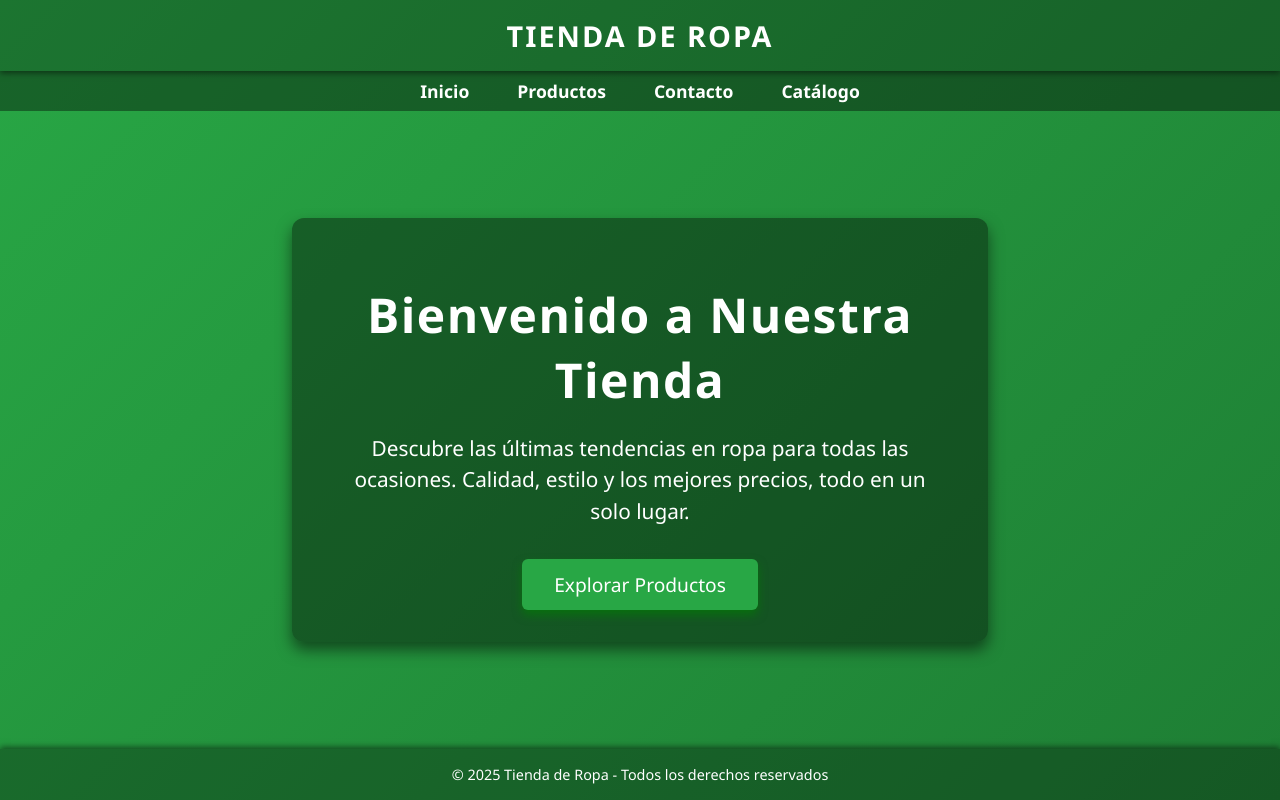
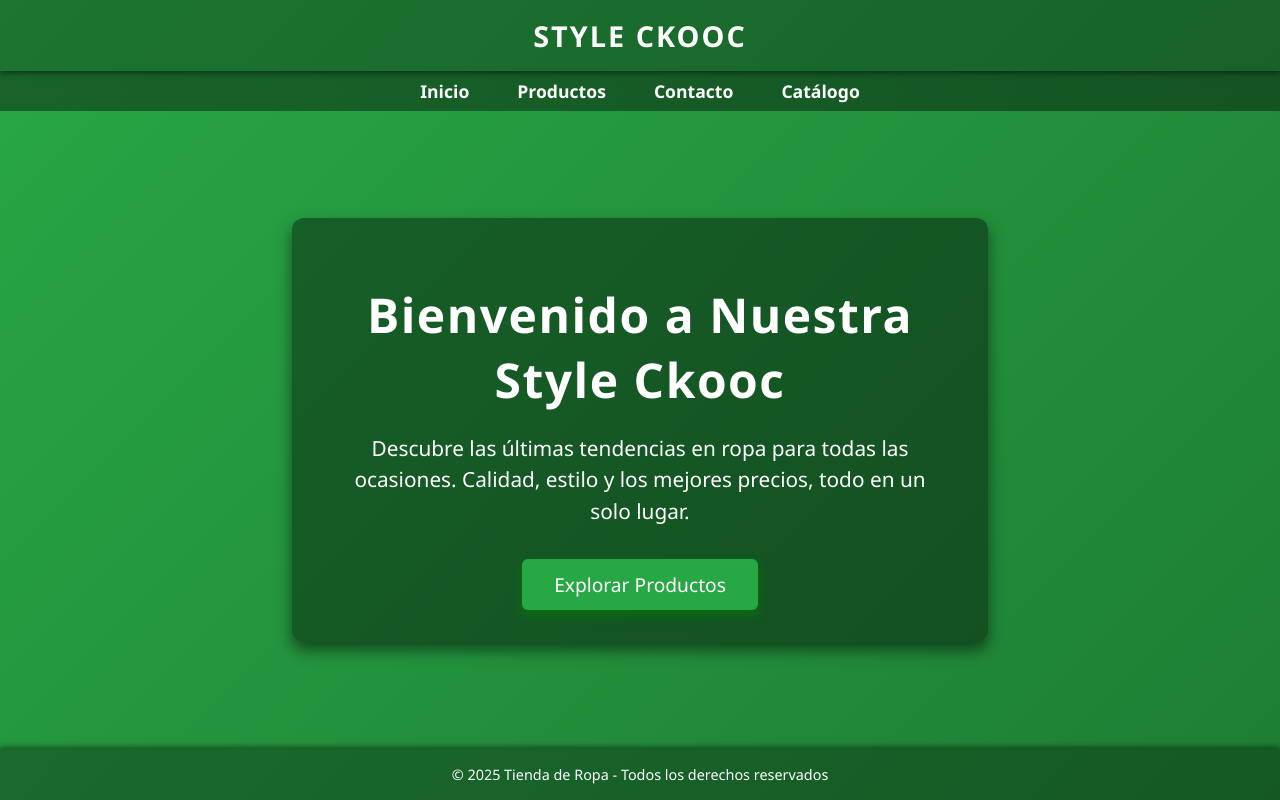
Before and after one commit to Alexis4201/Proyecto, a plain HTML site: page index.html in a window 1280 px wide. Drawn offline with Linux system fonts and the light colour scheme.

Commit message:
Cambiando el titulo del index

```diff
--- a/index.html
+++ b/index.html
@@ -9,7 +9,7 @@
 </head>
 <body>
   <header>
-    Tienda de Ropa
+    Style Ckooc
   </header>
 
   <nav>
@@ -23,7 +23,7 @@
 
   <main>
     <div class="welcome-container">
-      <h1>Bienvenido a Nuestra Tienda</h1>
+      <h1>Bienvenido a Nuestra Style Ckooc</h1>
       <p>Descubre las últimas tendencias en ropa para todas las ocasiones. Calidad, estilo y los mejores precios, todo en un solo lugar.</p>
       <a href="productos.html">Explorar Productos</a>
     </div>
```
